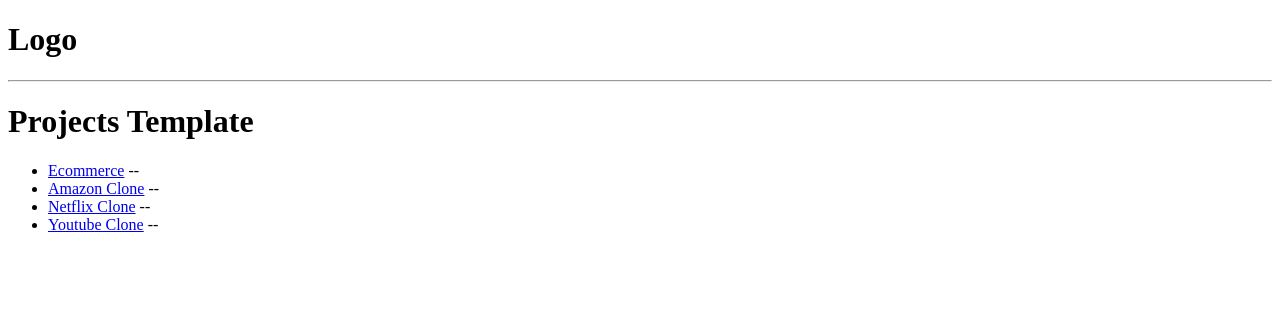
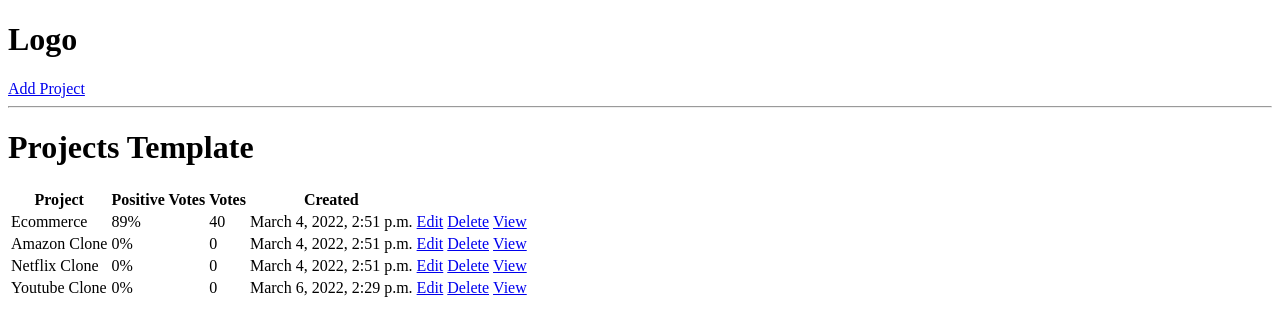
Before and after one commit to Ryu4fly/devsearch, a Django app: page / in a window 1280 px wide. Shown: the top 336 px of the page. Run offline with Django 4.2, Linux system fonts and the light colour scheme; data comes from the database, SQL or seed files in the repository; both versions use the stored data as it was after the commit.

Commit message:
Added CRUD operations for Project model

```diff
--- a/projects/templates/projects/projects.html
+++ b/projects/templates/projects/projects.html
@@ -3,9 +3,25 @@
 {% block content %}
   <h1>Projects Template</h1>
 
-  <ul>
+  <table>
+    <tr>
+      <th>Project</th>
+      <th>Positive Votes</th>
+      <th>Votes</th>
+      <th>Created</th>
+      <th></th>
+      <th></th>
+    </tr>
     {% for project in projects %}
-      <li><a href="{% url 'project' project.id %}">{{ project.title }}</a> -- </li>
+    <tr>
+      <td>{{ project.title }}</td>
+      <td>{{ project.vote_ratio }}%</td>
+      <td>{{ project.vote_total }}</td>
+      <td>{{ project.created }}</td>
+      <td><a href="{% url 'update-project' project.pk %}">Edit</a></td>
+      <td><a href="{% url 'delete-project' project.pk %}">Delete</a></td>
+      <td><a href="{% url 'project' project.pk %}">View</a></td>
+    </tr>
     {% endfor %}
-  </ul>
+  </table>
 {% endblock content %}
--- a/projects/urls.py
+++ b/projects/urls.py
@@ -3,5 +3,9 @@ from . import views
 
 urlpatterns = [
   path('', views.projects, name='projects'),
-  path('project/<str:pk>/', views.project, name='project')
+  path('project/<str:pk>/', views.project, name='project'),
+
+  path('create-project/', views.createProject, name='create-project'),
+  path('update-project/<str:pk>/', views.updateProject, name='update-project'),
+  path('delete-project/<str:pk>/', views.deleteProject, name='delete-project'),
 ]
--- a/projects/views.py
+++ b/projects/views.py
@@ -1,5 +1,6 @@
-from django.shortcuts import render
+from django.shortcuts import render, redirect
 from .models import Project
+from .forms import ProjectForm
 
 def projects(request):
   projects = Project.objects.all()
@@ -17,3 +18,45 @@ def project(request, pk):
   }
 
   return render(request, 'projects/single-project.html', context)
+
+
+def createProject(request):
+  form = ProjectForm()
+
+  if request.method == 'POST':
+    form = ProjectForm(request.POST)
+
+    if form.is_valid():
+      form.save()
+      return redirect('projects')
+
+  context = {'form': form}
+
+  return render(request, 'projects/project_form.html', context)
+
+
+def updateProject(request, pk):
+  project = Project.objects.get(id=pk)
+  form = ProjectForm(instance=project)
+
+  if request.method == 'POST':
+    form = ProjectForm(request.POST, instance=project)
+
+    if form.is_valid():
+      form.save()
+      return redirect('projects')
+
+  context = {'form': form}
+
+  return render(request, 'projects/project_form.html', context)
+
+
+def deleteProject(request, pk):
+  project = Project.objects.get(id=pk)
+  context = {'object': project}
+
+  if request.method == 'POST':
+    project.delete()
+    return redirect('projects')
+
+  return render(request, 'projects/delete_template.html', context)
--- a/templates/navbar.html
+++ b/templates/navbar.html
@@ -1,2 +1,3 @@
 <h1>Logo</h1>
+<a href="{% url 'create-project' %}">Add Project</a>
 <hr>
```
Also changed, not shown: projects/forms.py (added, +8 -0 lines), projects/templates/projects/delete_template.html (added, +14 -0 lines), projects/templates/projects/project_form.html (added, +10 -0 lines), db.sqlite3.
